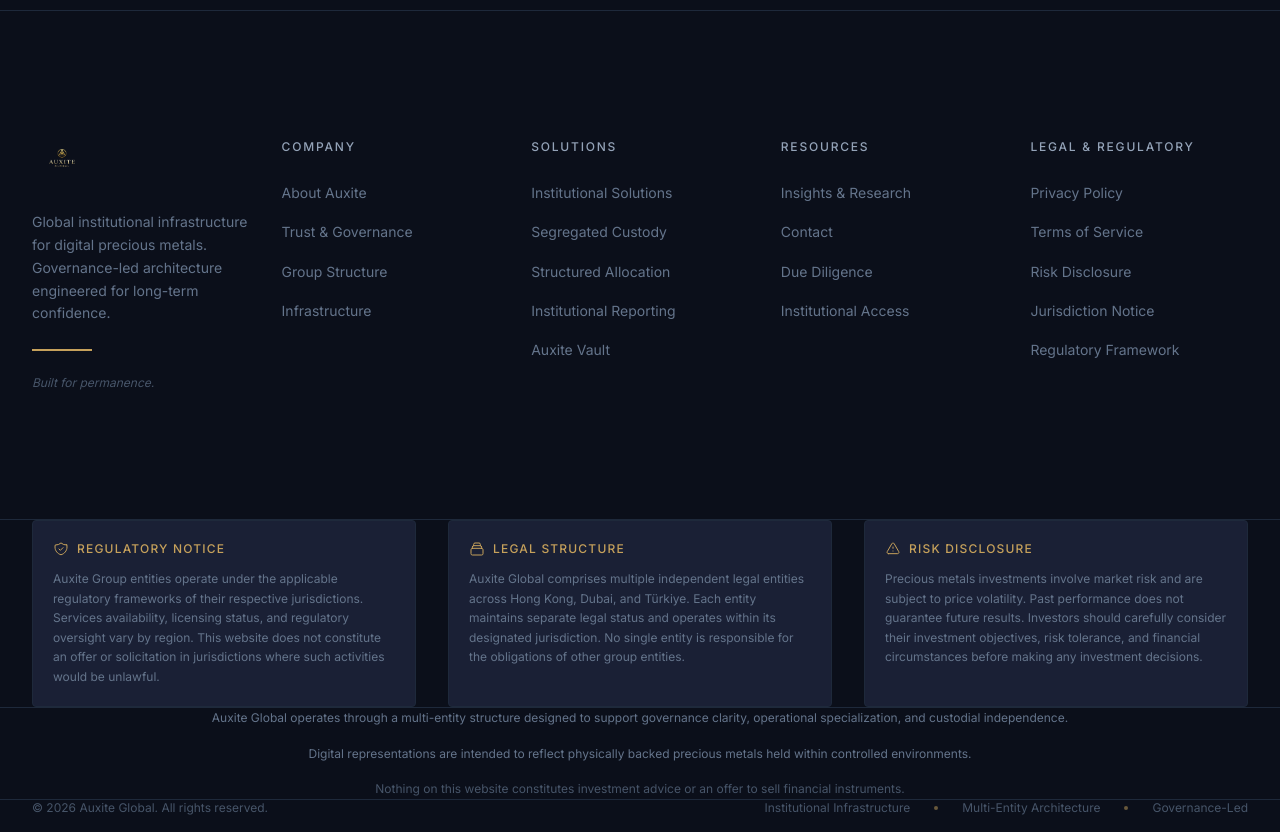
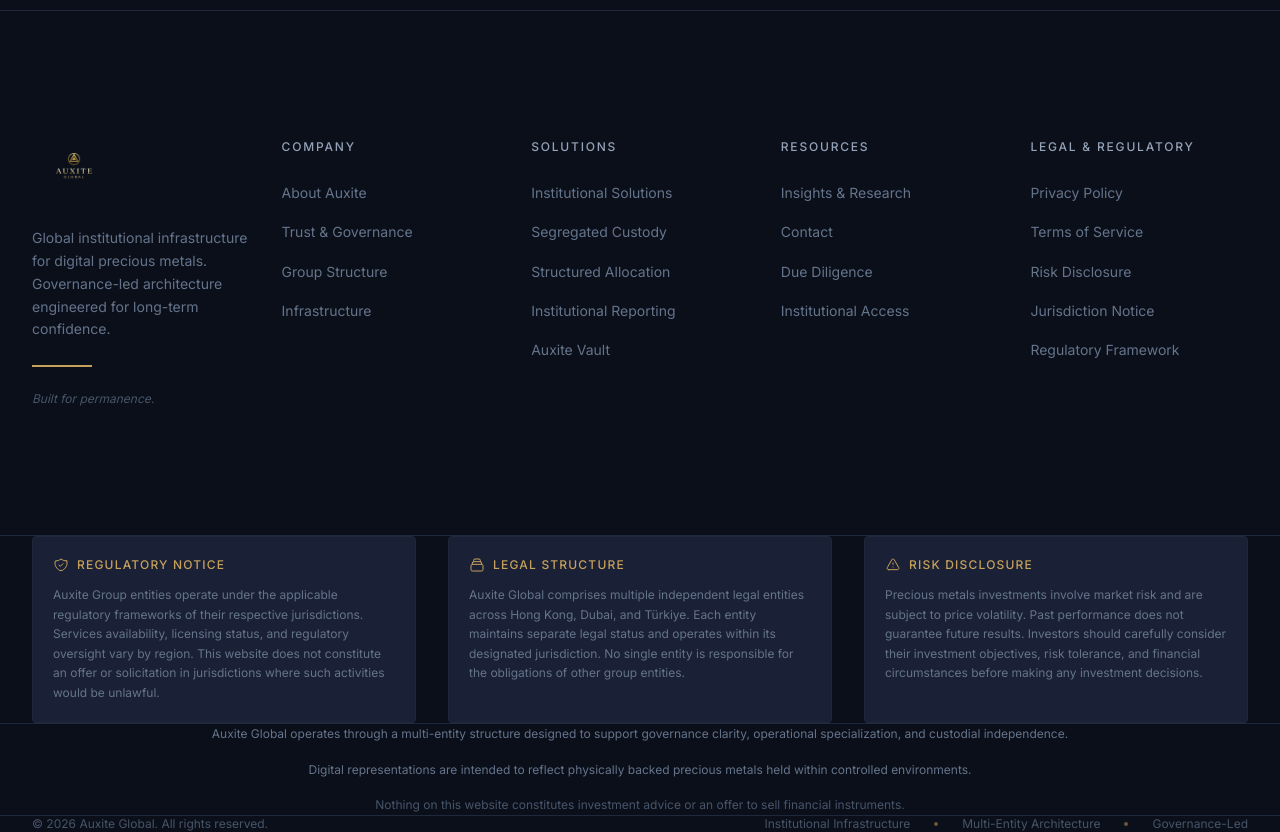
Before and after one commit to temelreiz/auxite-global-website, a Next.js app: page / in a window 1280 px wide. Shown: the part 9800-10632 px from the top of the page. Built offline with nearby package versions, Linux system fonts and the light colour scheme; a web font is replaced by a local one.

Commit message:
Add auxite.io backlink + increase footer logo size

```diff
--- a/src/components/Footer.tsx
+++ b/src/components/Footer.tsx
@@ -52,9 +52,9 @@
               <Image
                 src="/images/auxite-logo.png"
                 alt="Auxite Global"
-                width={140}
-                height={42}
-                className="h-10 w-auto"
+                width={200}
+                height={60}
+                className="h-14 w-auto"
               />
             </Link>
 
```
